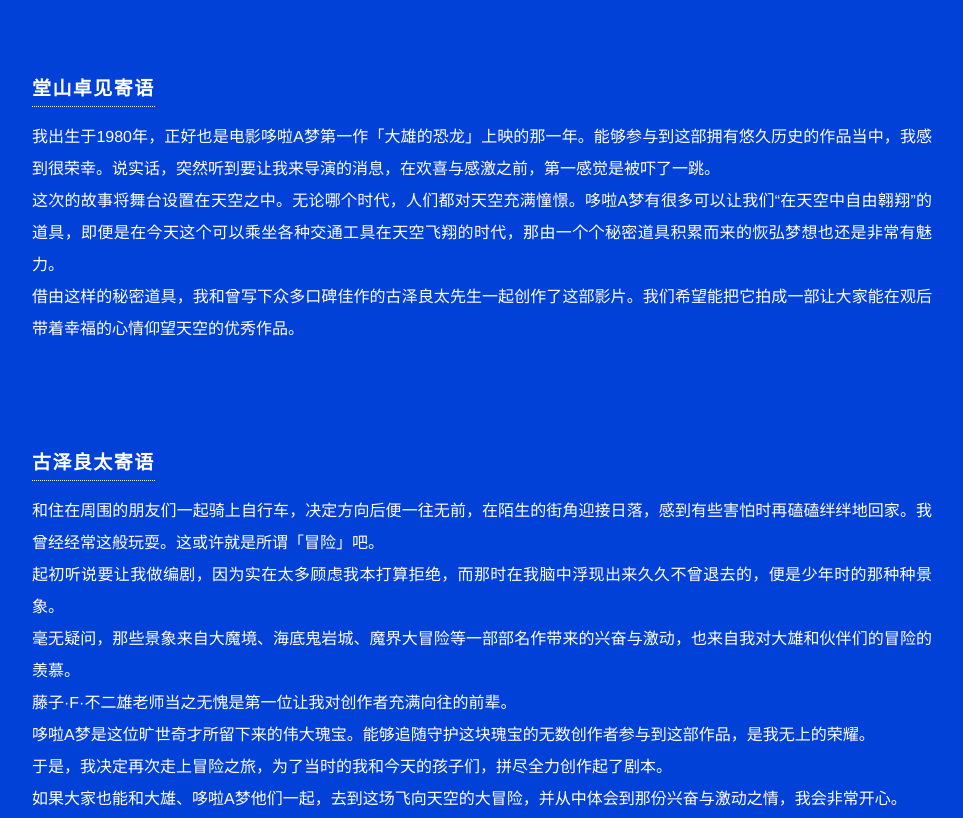
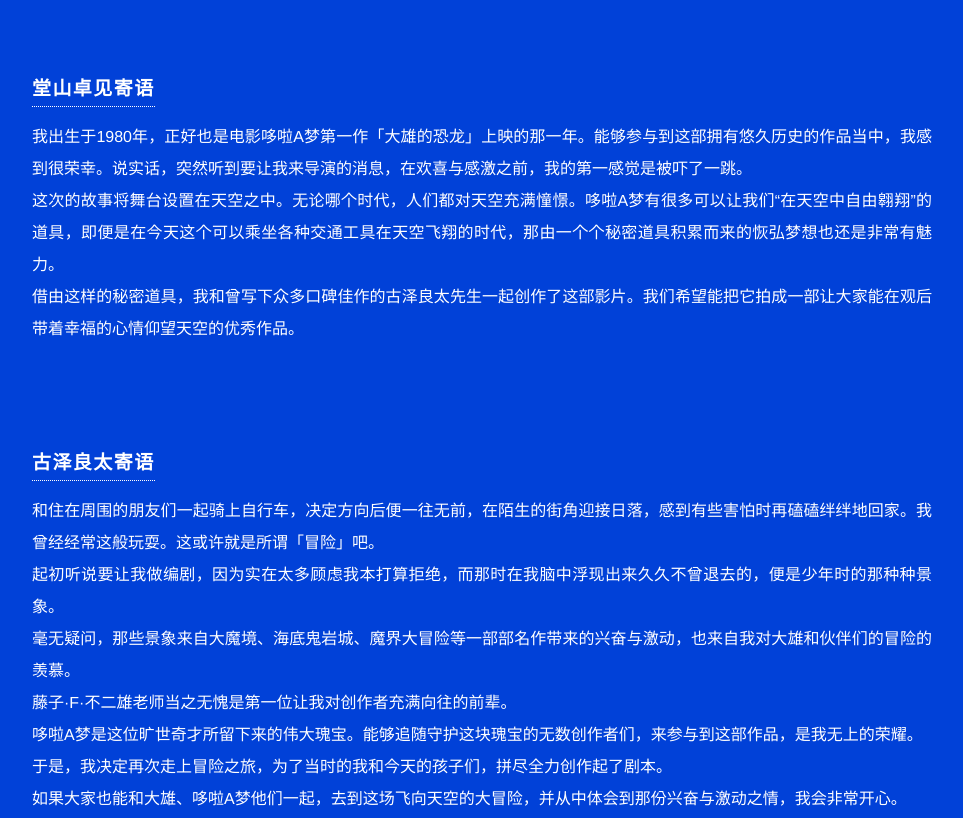
Before and after one commit to mlsub/eiga2023, a plain HTML site: page index.html in a window 1280 px wide. Shown: the part 2579-3397 px from the top of the page, without its empty margins (158-1121 px from the left). Drawn offline with Linux system fonts and the light colour scheme; no server answers.

Commit message:
Update index.html

```diff
--- a/index.html
+++ b/index.html
@@ -122,7 +122,7 @@
 <div class="newsMoveWrap">
 <h4>堂山卓见寄语</h4>
 <p class="bodyTXT">
-我出生于1980年，正好也是电影哆啦A梦第一作「大雄的恐龙」上映的那一年。能够参与到这部拥有悠久历史的作品当中，我感到很荣幸。说实话，突然听到要让我来导演的消息，在欢喜与感激之前，第一感觉是被吓了一跳。<br>
+我出生于1980年，正好也是电影哆啦A梦第一作「大雄的恐龙」上映的那一年。能够参与到这部拥有悠久历史的作品当中，我感到很荣幸。说实话，突然听到要让我来导演的消息，在欢喜与感激之前，我的第一感觉是被吓了一跳。<br>
 这次的故事将舞台设置在天空之中。无论哪个时代，人们都对天空充满憧憬。哆啦A梦有很多可以让我们“在天空中自由翱翔”的道具，即便是在今天这个可以乘坐各种交通工具在天空飞翔的时代，那由一个个秘密道具积累而来的恢弘梦想也还是非常有魅力。<br>
 借由这样的秘密道具，我和曾写下众多口碑佳作的古泽良太先生一起创作了这部影片。我们希望能把它拍成一部让大家能在观后带着幸福的心情仰望天空的优秀作品。</p>
 </div>
@@ -134,7 +134,7 @@
 起初听说要让我做编剧，因为实在太多顾虑我本打算拒绝，而那时在我脑中浮现出来久久不曾退去的，便是少年时的那种种景象。<br>
 毫无疑问，那些景象来自大魔境、海底鬼岩城、魔界大冒险等一部部名作带来的兴奋与激动，也来自我对大雄和伙伴们的冒险的羡慕。<br>
 藤子·F·不二雄老师当之无愧是第一位让我对创作者充满向往的前辈。<br>
-哆啦A梦是这位旷世奇才所留下来的伟大瑰宝。能够追随守护这块瑰宝的无数创作者参与到这部作品，是我无上的荣耀。<br>
+哆啦A梦是这位旷世奇才所留下来的伟大瑰宝。能够追随守护这块瑰宝的无数创作者们，来参与到这部作品，是我无上的荣耀。<br>
 于是，我决定再次走上冒险之旅，为了当时的我和今天的孩子们，拼尽全力创作起了剧本。<br>
 如果大家也能和大雄、哆啦A梦他们一起，去到这场飞向天空的大冒险，并从中体会到那份兴奋与激动之情，我会非常开心。</p>
 </div>
```
